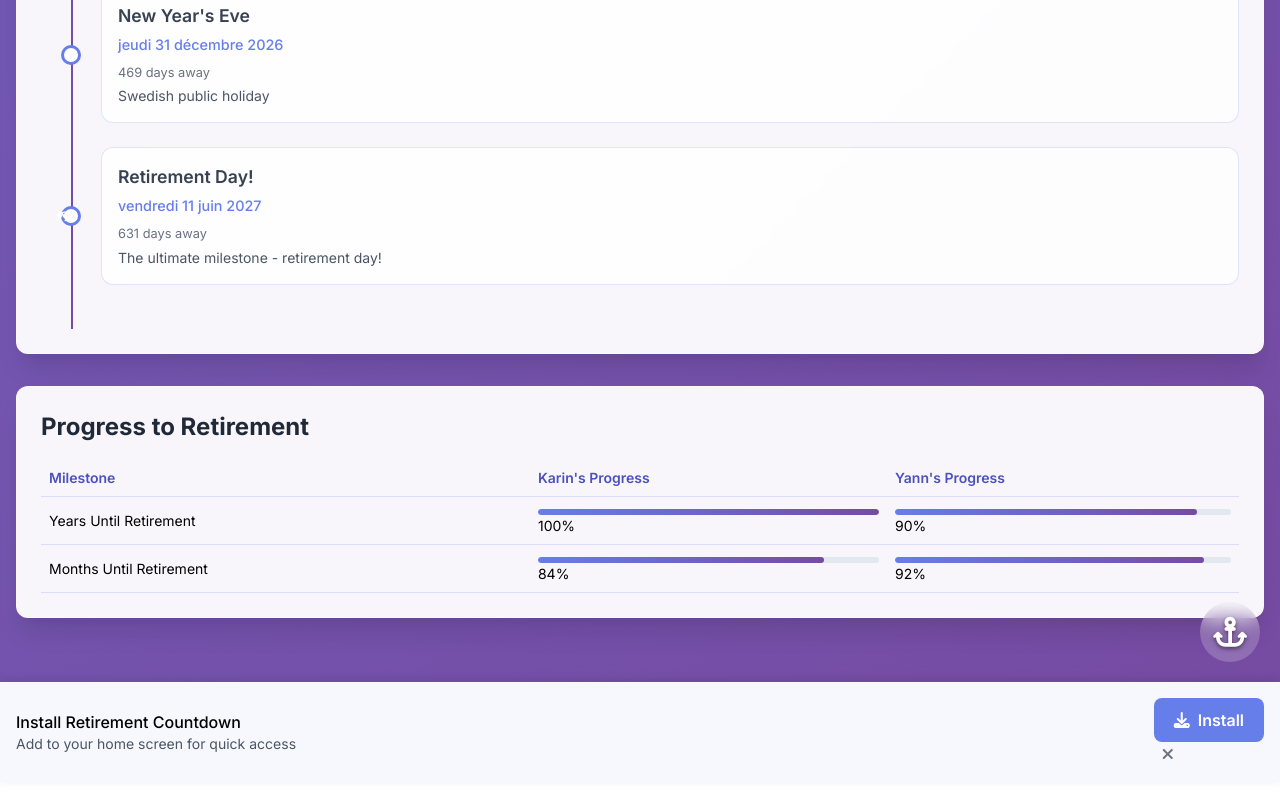
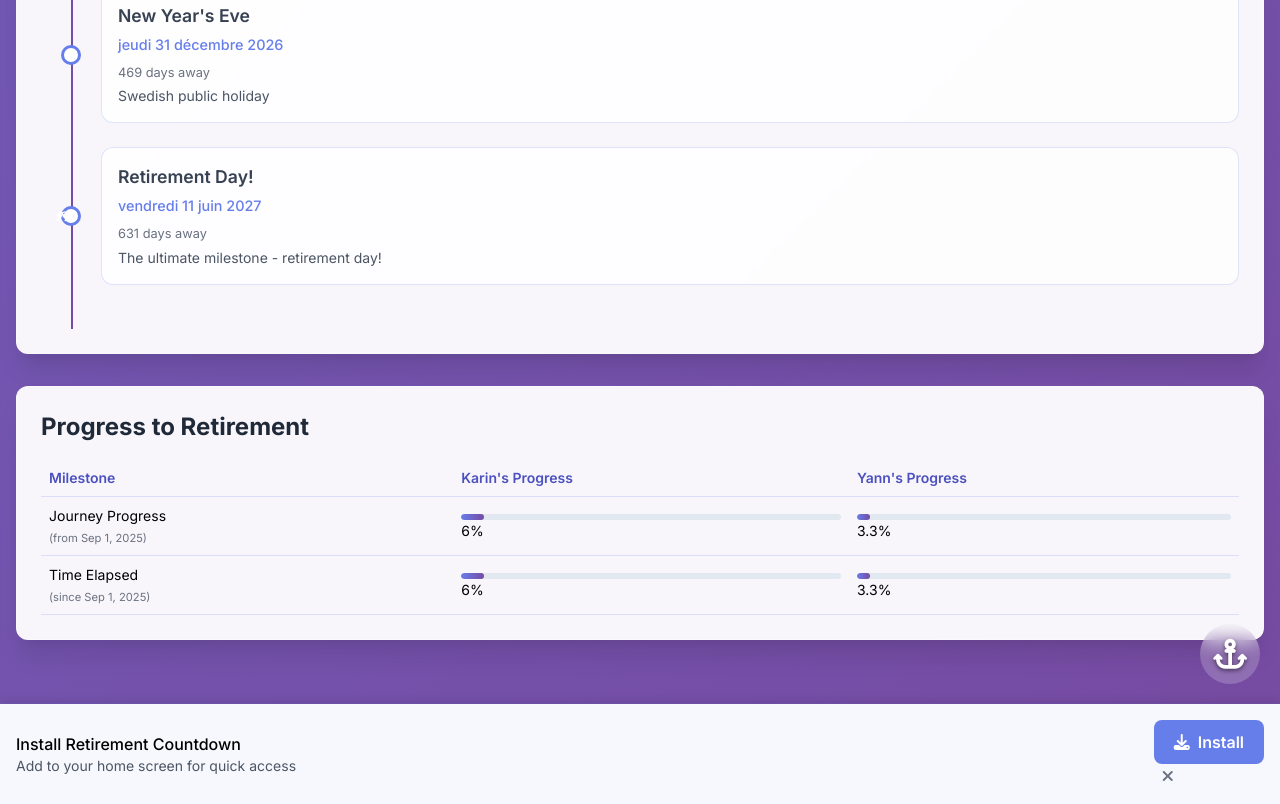
Before and after one commit to YannSTHLM/project, a plain HTML site: page index.html in a window 1280 px wide. Shown: the part 6156-6960 px from the top of the page. Before the commit the page ends 6938 px from the top, so only its background shows below. Drawn offline with nearby package versions, Linux system fonts and the light colour scheme; some icons are missing.

Commit message:
feat: update progress calculation to show progress from September 1st, 2025
- Replace arbitrary progress calculations with accurate progress tracking
- Calculate progress percentage from journey start (Sep 1, 2025) to retirement dates
- Update table headers to clarify progress measurement baseline
- Add proper time-based progress calculation with date validation
- Support progress tracking for both Karin (Jun 11, 2026) and Yann (Jan 23, 2027)
- Display progress with 0.1% precision for better accuracy

```diff
--- a/index.html
+++ b/index.html
@@ -970,7 +970,7 @@
                     </thead>
                     <tbody>
                         <tr>
-                            <td>Years Until Retirement</td>
+                            <td>Journey Progress<br><small class="text-gray-500">(from Sep 1, 2025)</small></td>
                             <td>
                                 <div class="percentage-bar">
                                     <div id="karinYearsProgress" class="percentage-fill" style="width: 0%"></div>
@@ -985,7 +985,7 @@
                             </td>
                         </tr>
                         <tr>
-                            <td>Months Until Retirement</td>
+                            <td>Time Elapsed<br><small class="text-gray-500">(since Sep 1, 2025)</small></td>
                             <td>
                                 <div class="percentage-bar">
                                     <div id="karinMonthsProgress" class="percentage-fill" style="width: 0%"></div>
@@ -1436,25 +1436,55 @@
             return timeDiff;
         }
 
+        // Calculate progress percentage from September 1st, 2025 to retirement
+        function calculateProgressPercentage(retirementDate) {
+            const startDate = new Date('2025-09-01');
+            const endDate = new Date(retirementDate);
+            const currentDate = new Date();
+
+            // Ensure dates are at midnight for consistent calculation
+            startDate.setHours(0, 0, 0, 0);
+            endDate.setHours(0, 0, 0, 0);
+            currentDate.setHours(0, 0, 0, 0);
+
+            // If current date is before start date, progress is 0%
+            if (currentDate < startDate) {
+                return 0;
+            }
+
+            // If current date is after retirement date, progress is 100%
+            if (currentDate >= endDate) {
+                return 100;
+            }
+
+            // Calculate total journey time and elapsed time
+            const totalJourneyTime = endDate.getTime() - startDate.getTime();
+            const elapsedTime = currentDate.getTime() - startDate.getTime();
+
+            // Calculate percentage
+            const percentage = (elapsedTime / totalJourneyTime) * 100;
+            return Math.min(100, Math.max(0, percentage));
+        }
+
         // Update progress bars
         function updateProgressBars(karinTimeDiff, yannTimeDiff) {
-            // Karin's progress
-            const karinYearsPercentage = Math.min(100, Math.max(0, 100 - (karinTimeDiff.years * 10)));
-            document.getElementById('karinYearsProgress').style.width = `${karinYearsPercentage}%`;
-            document.getElementById('karinYearsPercentage').textContent = `${Math.round(karinYearsPercentage)}%`;
-
-            const karinMonthsPercentage = Math.min(100, Math.max(0, 100 - (karinTimeDiff.months * 2)));
-            document.getElementById('karinMonthsProgress').style.width = `${karinMonthsPercentage}%`;
-            document.getElementById('karinMonthsPercentage').textContent = `${Math.round(karinMonthsPercentage)}%`;
-
-            // Yann's progress
-            const yannYearsPercentage = Math.min(100, Math.max(0, 100 - (yannTimeDiff.years * 10)));
-            document.getElementById('yannYearsProgress').style.width = `${yannYearsPercentage}%`;
-            document.getElementById('yannYearsPercentage').textContent = `${Math.round(yannYearsPercentage)}%`;
-
-            const yannMonthsPercentage = Math.min(100, Math.max(0, 100 - (yannTimeDiff.months * 2)));
-            document.getElementById('yannMonthsProgress').style.width = `${yannMonthsPercentage}%`;
-            document.getElementById('yannMonthsPercentage').textContent = `${Math.round(yannMonthsPercentage)}%`;
+            // Calculate progress from September 1st, 2025
+            const karinProgressPercentage = calculateProgressPercentage(karinRetirementDate);
+            const yannProgressPercentage = calculateProgressPercentage(yannRetirementDate);
+
+            // Update Karin's progress bars
+            document.getElementById('karinYearsProgress').style.width = `${karinProgressPercentage}%`;
+            document.getElementById('karinYearsPercentage').textContent = `${Math.round(karinProgressPercentage * 10) / 10}%`;
+
+            document.getElementById('karinMonthsProgress').style.width = `${karinProgressPercentage}%`;
+            document.getElementById('karinMonthsPercentage').textContent = `${Math.round(karinProgressPercentage * 10) / 10}%`;
+
+            // Update Yann's progress bars
+            document.getElementById('yannYearsProgress').style.width = `${yannProgressPercentage}%`;
+            document.getElementById('yannYearsPercentage').textContent = `${Math.round(yannProgressPercentage * 10) / 10}%`;
+
+            document.getElementById('yannMonthsProgress').style.width = `${yannProgressPercentage}%`;
+            document.getElementById('yannMonthsPercentage').textContent = `${Math.round(yannProgressPercentage * 10) / 10}%`;
         }
 
         // Update countdown
```
